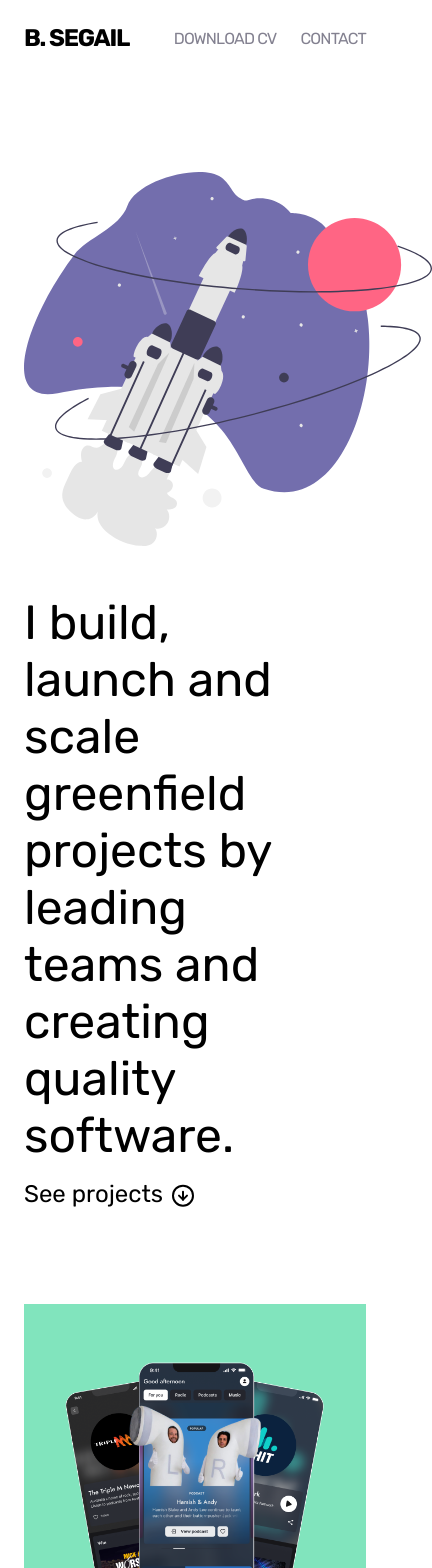
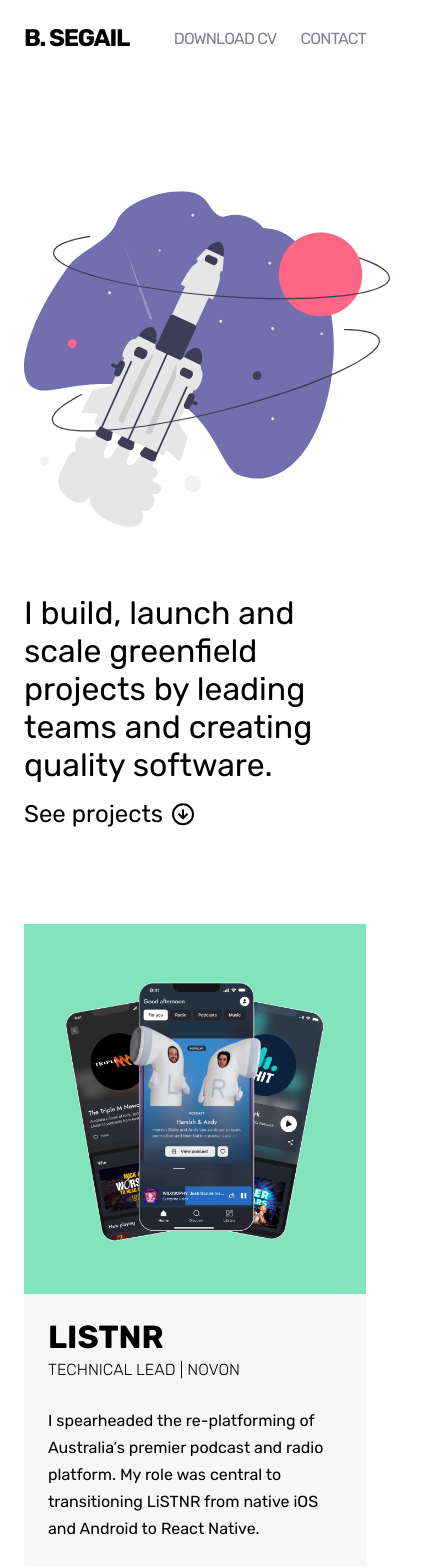
Before and after one commit to bsegail/Personal, a Next.js app: page / in a window 390 px wide. Shown: the top 1568 px of the page, 432 px wide, since content can reach past the window. Built offline with nearby package versions, Linux system fonts and the light colour scheme.

Commit message:
feat: mobile bug fixes

```diff
--- a/src/app/globals.css
+++ b/src/app/globals.css
@@ -35,13 +35,6 @@
   margin-bottom: 1rem;
 }
 
-@media (prefers-color-scheme: dark) {
-  html {
-    color-scheme: dark;
-  }
-}
-
-
 input, textarea {
   font-size: 16px;
   background: #FFFFFF;
@@ -59,3 +52,9 @@
   min-height: 96px;
     resize: none;
 }
+
+@media (max-width: 768px) {
+  h1 {
+    font-size: 2rem;
+  }
+}
--- a/src/app/layout.tsx
+++ b/src/app/layout.tsx
@@ -6,8 +6,8 @@
 const rubik = Rubik({ subsets: ["latin"] });
 
 export const metadata: Metadata = {
-  title: "Bailey Segail",
-  description: "I’m a purpose driven, senior engineer that leads teams and aligns business goals, project outcomes, and user needs when creating digital products.",
+  title: "Bailey Segail | Technical Lead",
+  description: "I’m a Tech Lead that’s delivered inspiring digital products for some of Australia’s largest brands.",
 };
 
 export default function RootLayout({
@@ -18,7 +18,7 @@
   return (
     <html lang="en">
     <head>
-      <title>{'Bailey Segail'}</title>
+      <title>{'Bailey Segail | Technical Lead'}</title>
       <link rel="apple-touch-icon" sizes="180x180" href="/favicon/apple-touch-icon.png"/>
       <link rel="icon" type="image/png" sizes="32x32" href="/favicon/favicon-32x32.png"/>
       <link rel="icon" type="image/png" sizes="16x16" href="/favicon/favicon-16x16.png"/>
--- a/src/components/Rocket.module.css
+++ b/src/components/Rocket.module.css
@@ -1,6 +1,15 @@
+.rocket {
+    max-width: 100%;
+}
+
 .superposition {
     position: absolute;
 }
+
+.rocket img {
+    max-width: 100%;
+}
+
 
 @media(max-width: 980px) {
     .rocket {
--- a/src/components/caseStudies/Listnr.module.css
+++ b/src/components/caseStudies/Listnr.module.css
@@ -53,3 +53,13 @@
         flex-direction: column-reverse;
     }
 }
+
+@media (max-width: 768px) {
+    .Listnr h3 {
+        font-size: 2rem;
+    }
+
+    .detail {
+        padding: 24px;
+    }
+}
```
